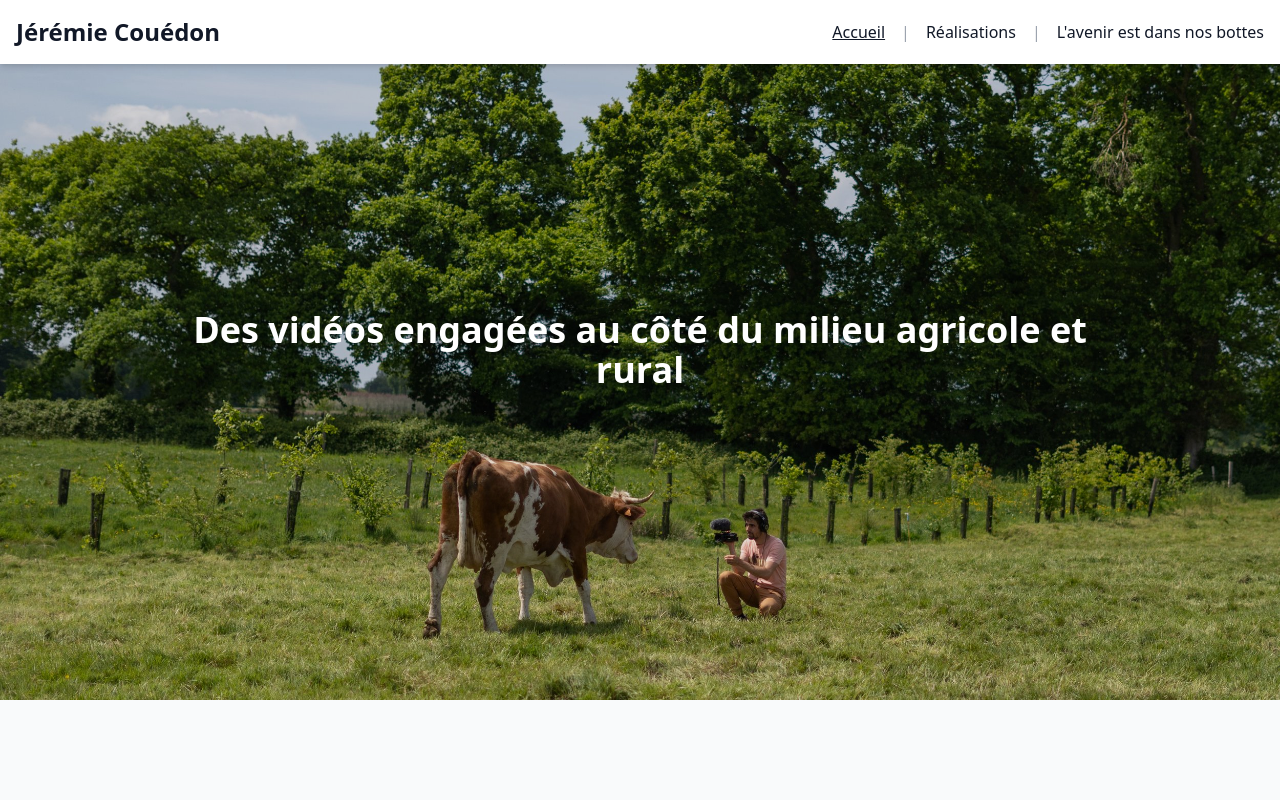
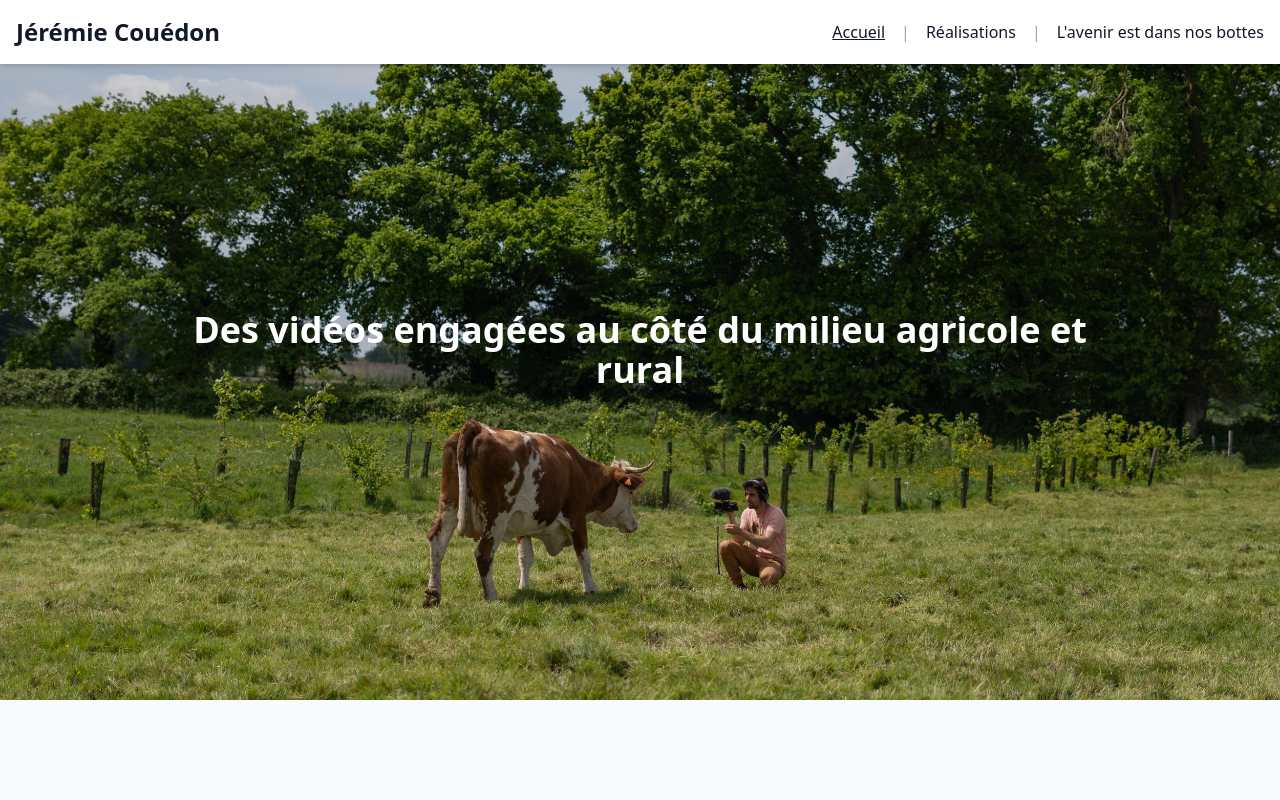
Before and after one commit to jeremiecouedon/jeremiecouedon.github.io, a plain HTML site: page index.html in a window 1280 px wide. Shown: the top 800 px of the page. Drawn offline with nearby package versions, Linux system fonts and the light colour scheme.

Commit message:
ajuster la position de l'hero de l'acceuil

```diff
--- a/index.html
+++ b/index.html
@@ -70,8 +70,8 @@
           <img
             src="assets/images/hero-accueil.jpg"
             alt="Hero Image"
-            class="w-screen max-w-none object-cover"
-            style="height: 700px; width: 100vw"
+            class="w-screen max-w-none object-cover object-bottom"
+            style="height: 700px; width: 100vw; object-position: center 70%"
           />
           <div
             class="absolute inset-0 bg-black bg-opacity-10 flex items-center justify-center px-4"
```
